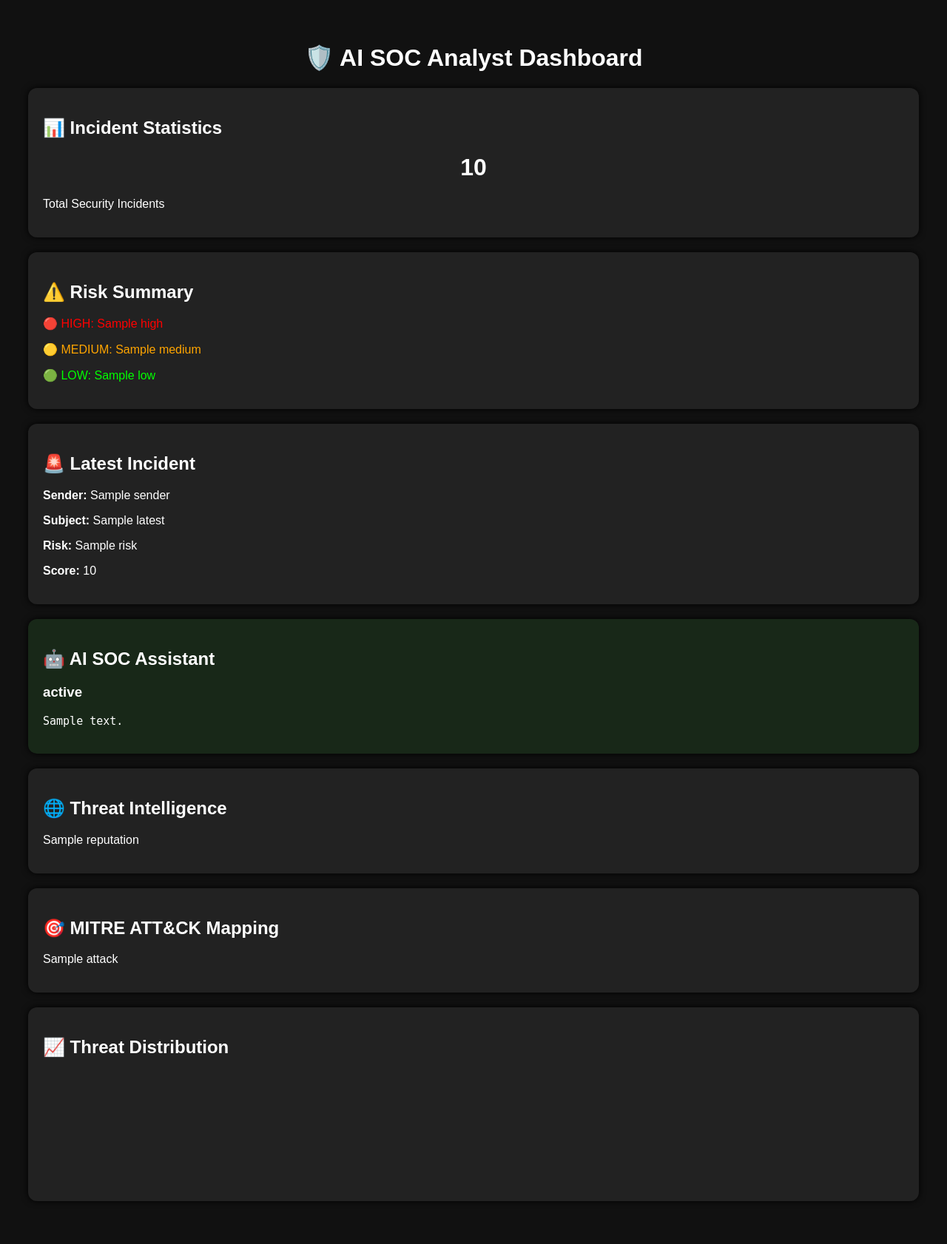
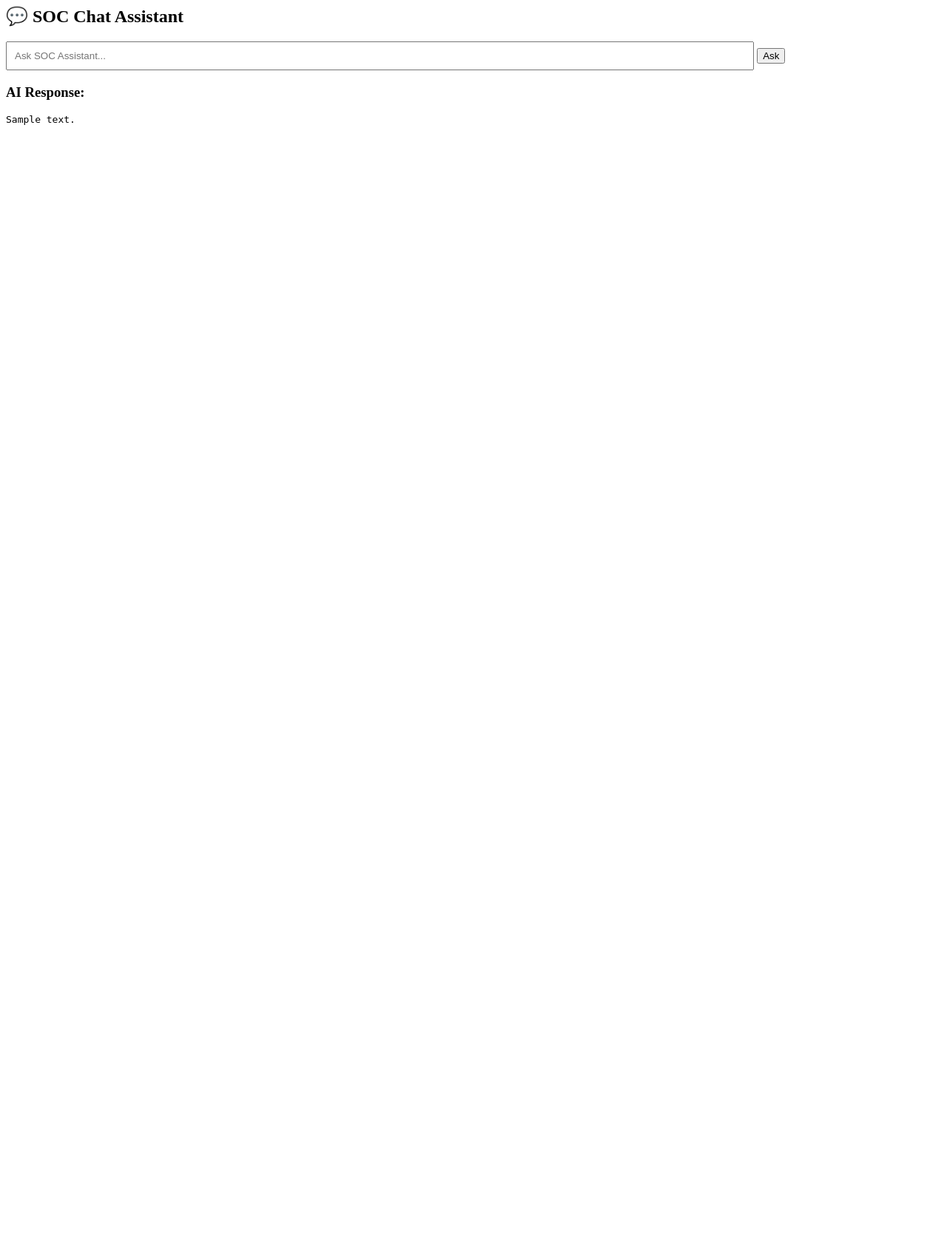
Before and after one commit to uwakwechukwuebukapaul-ai/AI-SOC-ANALYST, a Flask app: template templates/index.html in a window 1280 px wide. Shown: the whole page at 74% size. After the commit the page ends 169 px from the top, so only its background shows below. Run offline with Flask 3, Linux system fonts and the light colour scheme; the template is opened without the code that fills it: most values are stand-ins (such as "Sample title", 1, 10 or a date in 2020); a map, chart or similar area stays blank.

Commit message:
Added SOC chat assistant

```diff
--- a/templates/index.html
+++ b/templates/index.html
@@ -1,430 +1,42 @@
-<!DOCTYPE html>
+<div class="card">
 
-<html>
-
-<head>
-
-<title>AI SOC Analyst Dashboard</title>
+<h2>
+💬 SOC Chat Assistant
+</h2>
 
 
-<script src="https://cdn.jsdelivr.net/npm/chart.js"></script>
+<form method="POST" action="/chat">
+
+<input
+type="text"
+name="question"
+placeholder="Ask SOC Assistant..."
+style="width:80%;padding:10px;"
+>
 
 
-<style>
-
-body{
-
-    font-family: Arial, sans-serif;
-
-    background:#111;
-
-    color:white;
-
-    padding:30px;
-
-}
+<button type="submit">
+Ask
+</button>
 
 
-h1{
-
-    text-align:center;
-
-}
-
-
-.card{
-
-    background:#222;
-
-    padding:20px;
-
-    margin:20px 0;
-
-    border-radius:12px;
-
-    box-shadow:0 0 10px #000;
-
-}
-
-
-.high{
-
-    color:red;
-
-}
-
-
-.medium{
-
-    color:orange;
-
-}
-
-
-.low{
-
-    color:lime;
-
-}
-
-
-.ai{
-
-    background:#182818;
-
-}
-
-
-pre{
-
-    white-space:pre-wrap;
-
-    font-size:15px;
-
-}
-
-
-canvas{
-
-    max-width:500px;
-
-}
-
-</style>
-
-
-</head>
+</form>
 
 
 
-<body>
+{% if chat_answer %}
+
+<h3>
+AI Response:
+</h3>
 
 
-<h1>
-🛡️ AI SOC Analyst Dashboard
-</h1>
-
-
-
-<div class="card">
-
-
-<h2>
-📊 Incident Statistics
-</h2>
-
-
-<h1>
-{{stats.total}}
-</h1>
-
-
-<p>
-Total Security Incidents
-</p>
-
-
-</div>
-
-
-
-
-
-<div class="card">
-
-
-<h2>
-⚠️ Risk Summary
-</h2>
-
-
-<p class="high">
-
-🔴 HIGH:
-
-{{stats.risks.get('HIGH',0)}}
-
-</p>
-
-
-
-<p class="medium">
-
-🟡 MEDIUM:
-
-{{stats.risks.get('MEDIUM',0)}}
-
-</p>
-
-
-
-<p class="low">
-
-🟢 LOW:
-
-{{stats.risks.get('LOW',0)}}
-
-</p>
-
-
-</div>
-
-
-
-
-
-
-
-<div class="card">
-
-
-<h2>
-🚨 Latest Incident
-</h2>
-
-
-
-{% if latest %}
-
-
-<p>
-<b>Sender:</b>
-
-{{latest.sender}}
-
-</p>
-
-
-
-<p>
-<b>Subject:</b>
-
-{{latest.subject}}
-
-</p>
-
-
-
-<p>
-<b>Risk:</b>
-
-{{latest.risk}}
-
-</p>
-
-
-
-<p>
-<b>Score:</b>
-
-{{latest.score}}
-
-</p>
-
-
-{% else %}
-
-
-<p>
-No incidents found.
-</p>
+<pre>
+{{chat_answer}}
+</pre>
 
 
 {% endif %}
 
 
 </div>
-
-
-
-
-
-
-
-
-<div class="card ai">
-
-
-<h2>
-🤖 AI SOC Assistant
-</h2>
-
-
-
-{% if ai_report %}
-
-
-<h3>
-{{ai_report.status}}
-</h3>
-
-
-<pre>
-{{ai_report.message}}
-</pre>
-
-
-
-{% else %}
-
-
-<p>
-AI analysis unavailable.
-</p>
-
-
-{% endif %}
-
-
-
-</div>
-
-
-
-
-
-
-
-
-
-<div class="card">
-
-
-<h2>
-🌐 Threat Intelligence
-</h2>
-
-
-
-<p>
-
-{{reputation}}
-
-</p>
-
-
-
-</div>
-
-
-
-
-
-
-
-
-
-<div class="card">
-
-
-<h2>
-🎯 MITRE ATT&CK Mapping
-</h2>
-
-
-<p>
-
-{{attack}}
-
-</p>
-
-
-</div>
-
-
-
-
-
-
-
-
-<div class="card">
-
-
-<h2>
-📈 Threat Distribution
-</h2>
-
-
-<canvas id="threatChart"></canvas>
-
-
-</div>
-
-
-
-
-
-
-
-<script>
-
-
-const ctx = document
-.getElementById("threatChart");
-
-
-
-new Chart(ctx, {
-
-
-type:"pie",
-
-
-data:{
-
-
-labels:[
-
-"HIGH",
-
-"MEDIUM",
-
-"LOW"
-
-],
-
-
-
-datasets:[{
-
-
-label:"Threat Level",
-
-
-data:[
-
-
-{{stats.risks.get('HIGH',0)}},
-
-
-{{stats.risks.get('MEDIUM',0)}},
-
-
-{{stats.risks.get('LOW',0)}}
-
-
-]
-
-
-}]
-
-
-}
-
-
-
-});
-
-
-
-</script>
-
-
-
-
-
-</body>
-
-
-</html>
--- a/web_dashboard.py
+++ b/web_dashboard.py
@@ -1,4 +1,4 @@
-from flask import Flask, render_template
+from flask import Flask, render_template, request
 
 from soc_analytics import (
     total_incidents,
@@ -10,15 +10,17 @@
 
 from ai_assistant import analyze_incident
 
+from soc_chat import soc_response
+
 
 
 app = Flask(__name__)
 
 
 
-@app.route("/")
-def home():
 
+
+def dashboard_data():
 
     total = total_incidents()
 
@@ -29,13 +31,10 @@
 
     reputation = "No IOC"
 
-
     ai_report = None
 
 
-
     if latest:
-
 
         reputation = check_ioc(
             latest["sender"]
@@ -47,7 +46,6 @@
         )
 
 
-
     stats = {
 
         "total": total,
@@ -57,13 +55,10 @@
     }
 
 
-
     attack = "Unknown"
 
 
-
     if latest:
-
 
         if latest["risk"] == "HIGH":
 
@@ -86,6 +81,34 @@
 
 
 
+    return (
+        stats,
+        latest,
+        reputation,
+        attack,
+        ai_report
+    )
+
+
+
+
+
+
+
+@app.route("/")
+def home():
+
+
+    (
+        stats,
+        latest,
+        reputation,
+        attack,
+        ai_report
+
+    ) = dashboard_data()
+
+
 
     return render_template(
 
@@ -99,9 +122,67 @@
 
         attack=attack,
 
-        ai_report=ai_report
+        ai_report=ai_report,
+
+        chat_answer=None
 
     )
+
+
+
+
+
+
+
+
+
+@app.route("/chat", methods=["POST"])
+def chat():
+
+
+    question = request.form.get(
+        "question"
+    )
+
+
+    answer = soc_response(
+        question
+    )
+
+
+
+    (
+        stats,
+        latest,
+        reputation,
+        attack,
+        ai_report
+
+    ) = dashboard_data()
+
+
+
+    return render_template(
+
+        "index.html",
+
+        stats=stats,
+
+        latest=latest,
+
+        reputation=reputation,
+
+        attack=attack,
+
+        ai_report=ai_report,
+
+        chat_answer=answer
+
+    )
+
+
+
+
 
 
 
```
Also changed, not shown: soc_chat.py (added, +92 -0 lines).
